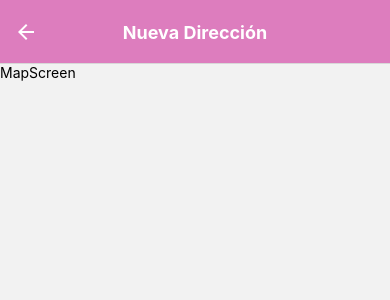
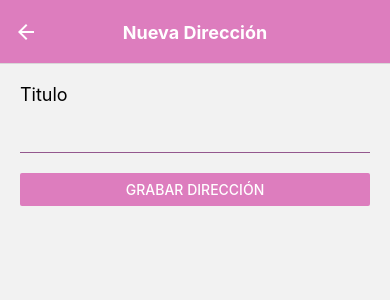
Before and after one commit to 0GLOC/CameraApp, a React Native app: screen /NewPlace in a window 390 px wide. Shown: the top 300 px of the page. Built offline with nearby package versions, Linux system fonts and the light colour scheme.

Commit message:
New Place Component [ Styles and Functions  ]

```diff
--- a/src/navigation/PlaceNavigator.js
+++ b/src/navigation/PlaceNavigator.js
@@ -1,6 +1,7 @@
 import React from "react";
-import { Platform } from "react-native";
+import { Platform, TouchableOpacity } from "react-native";
 import { createNativeStackNavigator } from "@react-navigation/native-stack";
+import IonicIcons from '@expo/vector-icons/Ionicons'
 import PlaceListScreen from "../screens/PlaceListScreen";
 import PlaceDetailScreen from "../screens/PlaceDetailScreen";
 import NewPlaceScreen from "../screens/NewPlaceScreen";
@@ -25,7 +26,18 @@ const PlaceNavigator = () => (
             <Stack.Screen
             name="Place"
             component={PlaceListScreen}
-            options={{ title: 'Direcciones' }}
+            options={({ navigation }) => ({
+                title: 'Direcciones',
+                headerRight: () => (
+                    <TouchableOpacity onPress={() => navigation.navigate('NewPlace')}>
+                        <IonicIcons
+                            name = "add-circle-outline"
+                            color = { colors.white }
+                            size = { 24 }
+                        />
+                    </TouchableOpacity>
+                )
+            })}
             />
             <Stack.Screen
             name="PlaceDetail"
--- a/src/screens/NewPlaceScreen.js
+++ b/src/screens/NewPlaceScreen.js
@@ -1,18 +1,37 @@
 import React from "react";
-import { View, StyleSheet, Text } from "react-native";
+import { StyleSheet, Text, TextInput, ScrollView, View, Button } from "react-native";
+import colors from "../utils/colors";
+
+const NewPlaceScreen = ({ navigation }) => {
+    return (
+        <ScrollView style={styles.container}>
+            <View style={styles.content}>
+                <Text style={styles.title}>Titulo</Text>
+                <TextInput style={styles.input}/>
+                <Button title="Grabar Dirección" color={colors.four} onPress={() => null} />
+            </View>
+        </ScrollView>
+    );
+};
 
 const styles = StyleSheet.create({
     container: {
         flex: 1,
     },
+    content: {
+        flex: 1,
+        margin: 20,
+    },
+    title: {
+        fontSize: 18,
+        marginBottom: 20,
+    },
+    input: {
+        borderBottomColor: colors.three,
+        borderBottomWidth: 1,
+        marginBottom: 20,
+        padding: 5,
+    },
 });
 
-const NewPlaceScreen = ({ navigation }) => {
-    return (
-        <View style={styles.container}>
-            <Text>MapScreen</Text>
-        </View>
-    );
-};
-
 export default NewPlaceScreen;
```
